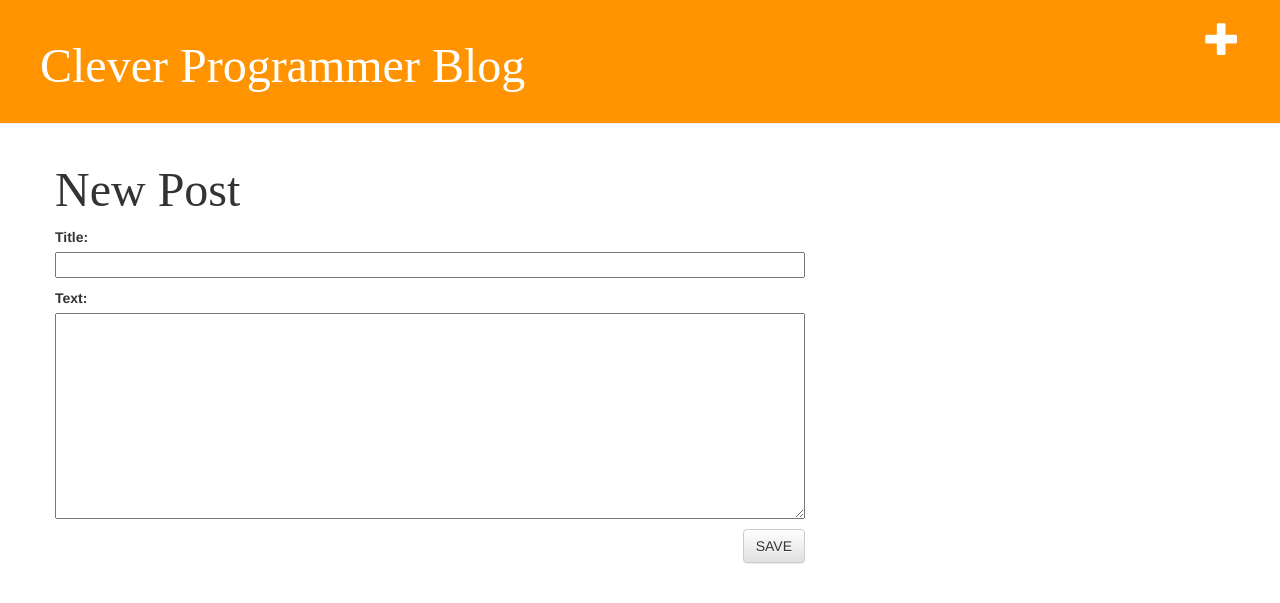
After one commit to CleverProgrammer/cleverprogrammer_blog, a Django app: page /post/new/ in a window 1280 px wide. The commit adds this page. Shown: the top 603 px of the page. Run offline with Django 3.2, Linux system fonts and the light colour scheme; some libraries are stand-ins or nearby versions.

Commit message:
Add form and edit view.

```diff
--- /dev/null
+++ b/blog/form.py
@@ -0,0 +1,8 @@
+from django import forms
+from .models import Post
+
+
+class PostForm(forms.ModelForm):
+    class Meta:
+        model = Post
+        fields = ('title', 'text')
--- a/blog/templates/blog/base.html
+++ b/blog/templates/blog/base.html
@@ -2,13 +2,14 @@
 <html>
 	<head>
 		<title>CP Blog</title>
-		<link href="//fonts.googleapis.com/css?Tangerine:bold,bolditalic|Inconsolata:italic|Droid+Sans" rel="stylesheet" type="text/css">
 		<link rel="stylesheet" href="//maxcdn.bootstrapcdn.com/bootstrap/3.2.0/css/bootstrap.min.css">
 		<link rel="stylesheet" href="//maxcdn.bootstrapcdn.com/bootstrap/3.2.0/css/bootstrap-theme.min.css">
+		<link href="//fonts.googleapis.com/css?Tangerine:bold,bolditalic|Inconsolata:italic|Droid+Sans" rel="stylesheet" type="text/css">
 		<link rel="stylesheet" href="{% static 'css/blog.css' %}">
 	</head>
 	<body>
 		<div class="page-header">
+			<a href="{% url 'post_new' %}" class="top-menu"><span class="glyphicon glyphicon-plus"></span></a>
 			<h1><a href="/">Clever Programmer Blog</a></h1>
 		</div>
 		<div class="content container">
--- /dev/null
+++ b/blog/templates/blog/post_edit.html
@@ -0,0 +1,9 @@
+{% extends 'blog/base.html' %}
+
+{% block content %}
+	<h1>New Post</h1>
+	<form method="post" class="post-form">{% csrf_token %}
+		{{ form.as_p }}
+		<button type="submit" class="save btn btn-default">SAVE</button>
+	</form>
+{% endblock %}
--- a/blog/urls.py
+++ b/blog/urls.py
@@ -3,5 +3,6 @@ from . import views
 
 urlpatterns = [
     url(r'^$', views.post_list, name='post_list'),
-    url(r'^post/(?P<pk>\d+)/$', views.post_detail, name='post_detail')
+    url(r'^post/(?P<pk>\d+)/$', views.post_detail, name='post_detail'),
+    url(r'^post/new/$', views.post_new, name='post_new')
 ]
--- a/blog/views.py
+++ b/blog/views.py
@@ -1,7 +1,8 @@
-from django.shortcuts import render
 from django.utils import timezone
 from .models import Post
 from django.shortcuts import render, get_object_or_404
+from django.shortcuts import redirect
+from .form import PostForm
 
 
 def post_list(request):
@@ -12,4 +13,17 @@ def post_list(request):
 def post_detail(request, pk):
     post = get_object_or_404(Post, pk=pk)
     return render(request, 'blog/post_detail.html', {'post': post})
-    pass
+
+
+def post_new(request):
+    if request.method == 'POST':
+        form = PostForm(request.POST)
+        if form.is_valid():
+            post = form.save(commit=False)
+            post.author = request.user
+            post.published_date = timezone.now()
+            post.save()
+            return redirect('post_detail', pk=post.pk)
+    else:
+        form = PostForm()
+    return render(request, 'blog/post_edit.html', {'form': form})
```
